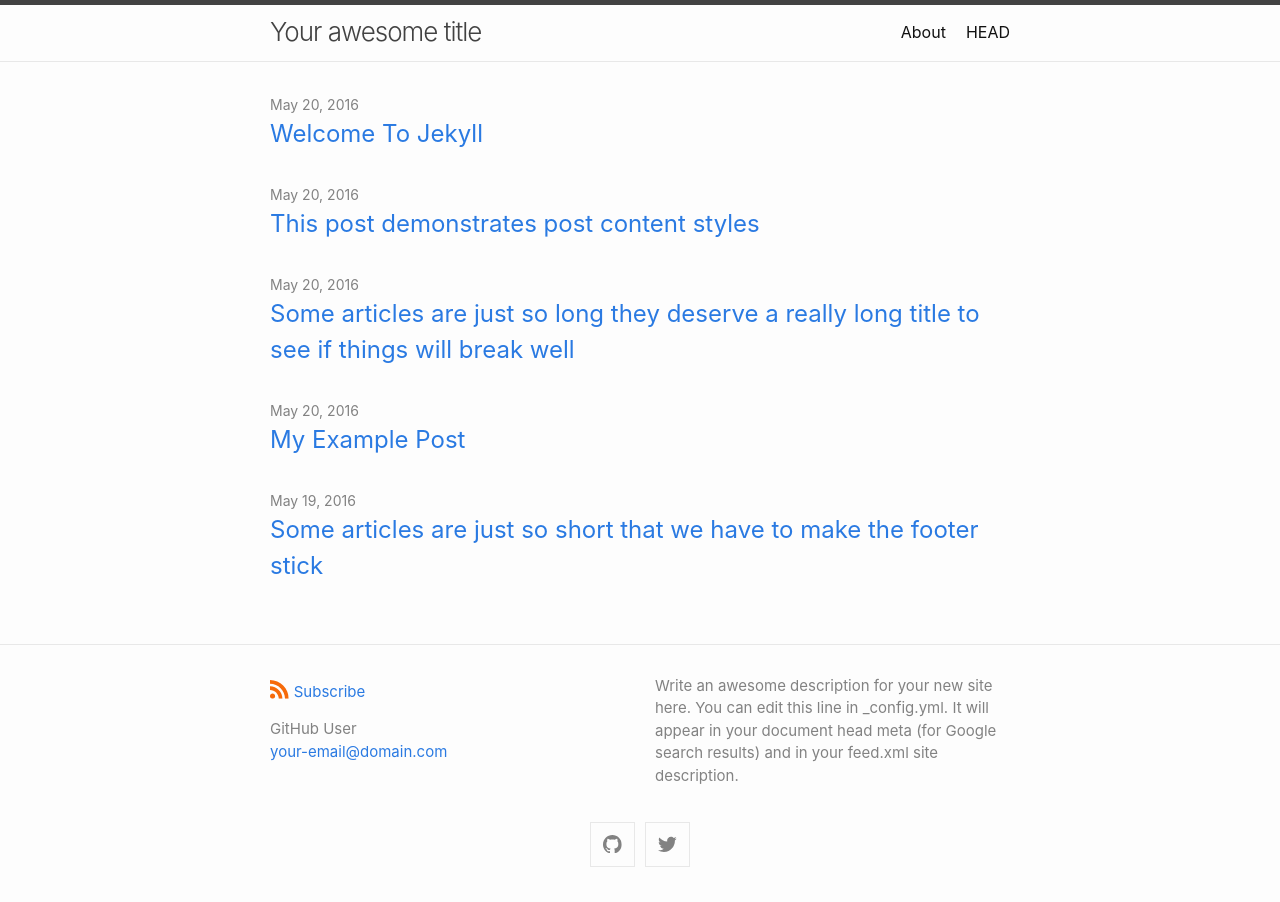
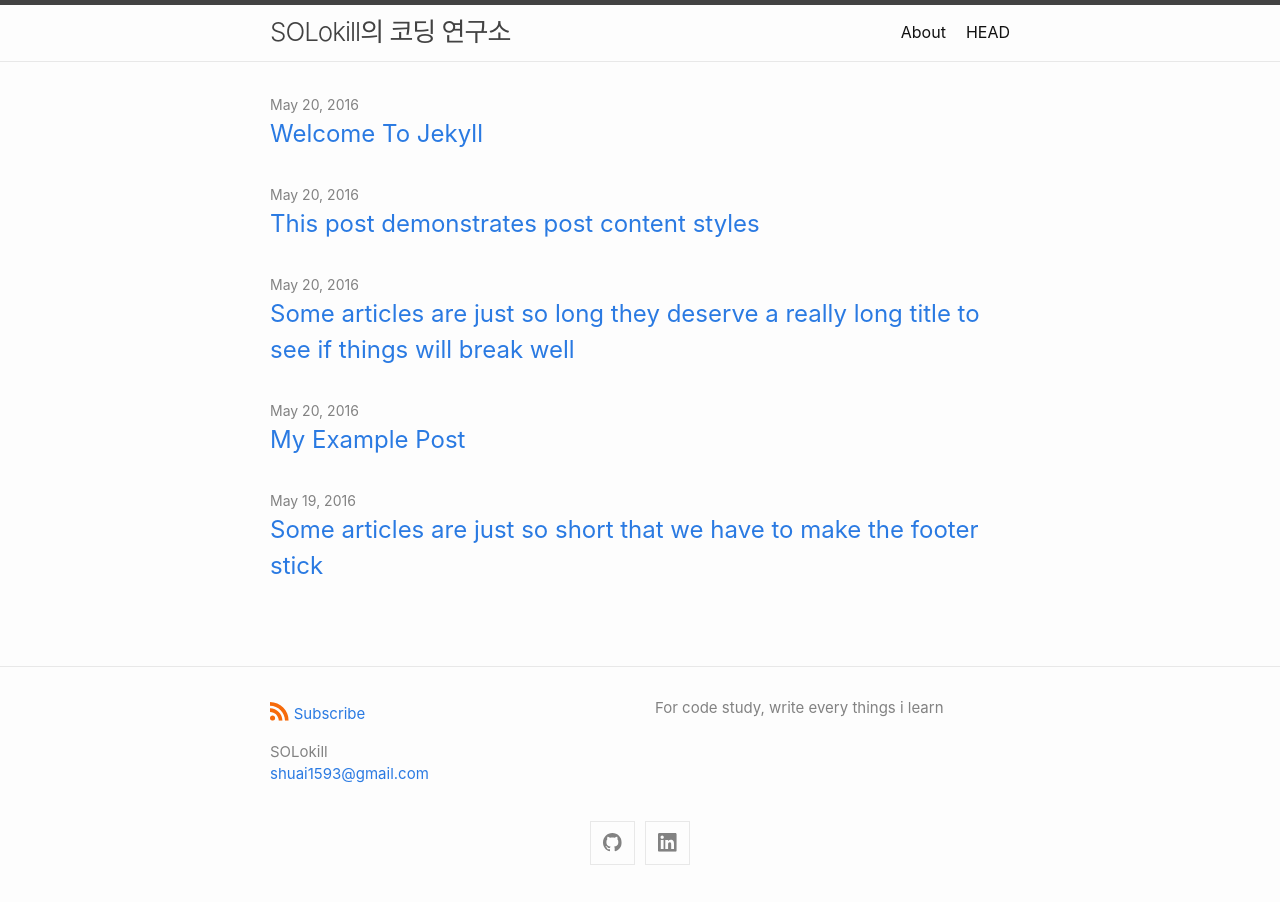
Before and after one commit to SouL-SK/SouL-SK.github.io, a Jekyll site: the page built from index.md, in a window 1280 px wide. Built offline with Jekyll 4.4.1, drawn with Linux system fonts in a browser that asks for light colours.

Commit message:
update config

```diff
--- a/_config.yml
+++ b/_config.yml
@@ -1,11 +1,9 @@
-title: Your awesome title
+title: SOLokill의 코딩 연구소
 author:
-  name: GitHub User
-  email: your-email@domain.com
+  name: SOLokill
+  email: shuai1593@gmail.com
 description: > # this means to ignore newlines until "show_excerpts:"
-  Write an awesome description for your new site here. You can edit this
-  line in _config.yml. It will appear in your document head meta (for
-  Google search results) and in your feed.xml site description.
+  For code study, write every things i learn
 
 show_excerpts: false # set to true to show excerpts on the homepage
 
@@ -16,14 +14,14 @@ minima:
 
   # generate social links in footer
   social_links:
-    twitter: jekyllrb
-    github:  jekyll
+    #twitter:
+    github:  https://github.com/SOLokill
     # devto: jekyll
     # dribbble: jekyll
     # facebook: jekyll
     # flickr:   jekyll
     # instagram: jekyll
-    # linkedin: jekyll
+    linkedin: https://www.linkedin.com/in/soul-kim-626366186/
     # pinterest: jekyll
     # youtube: jekyll
     # youtube_channel: UC8CXR0-3I70i1tfPg1PAE1g
```
